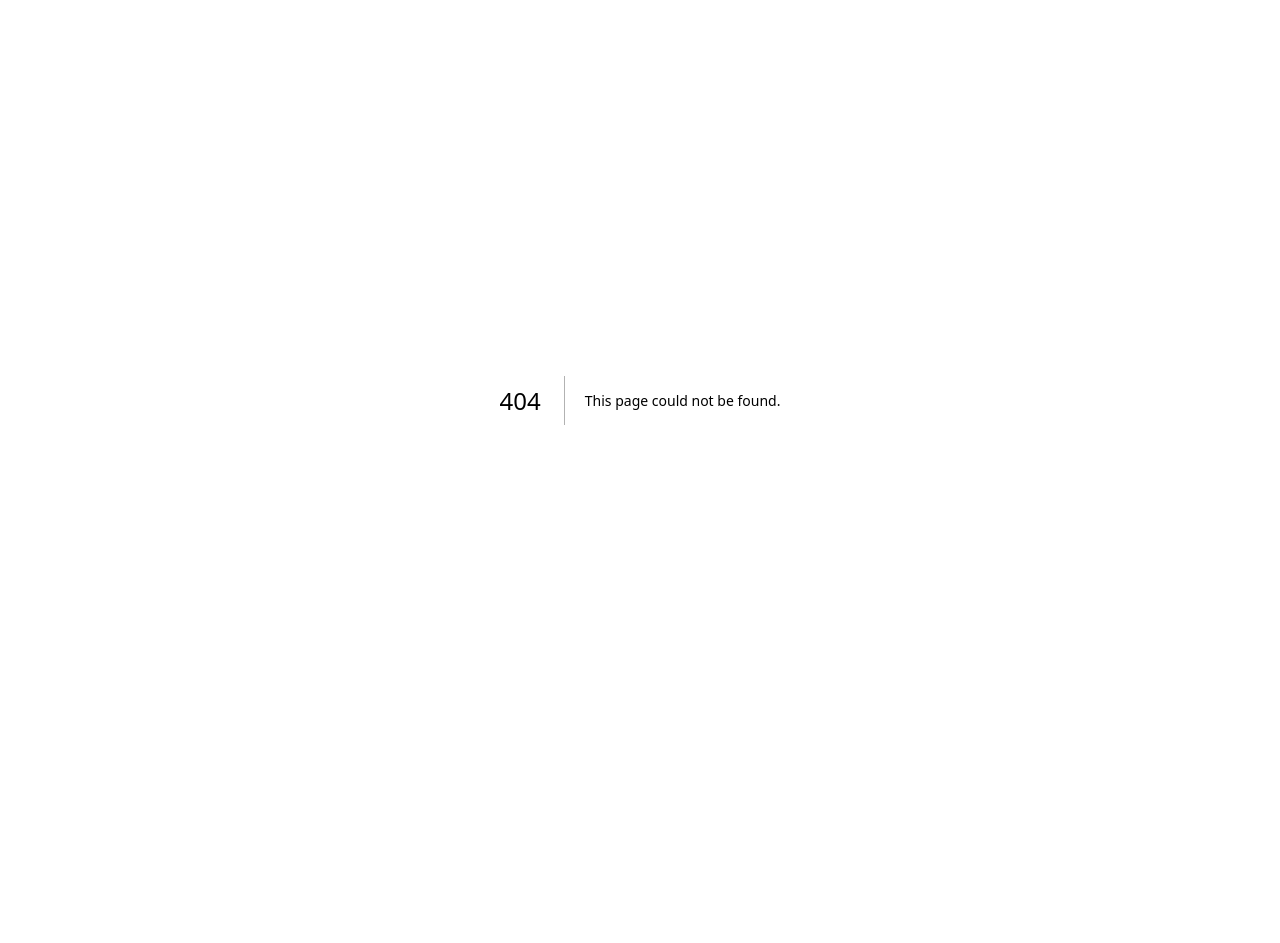
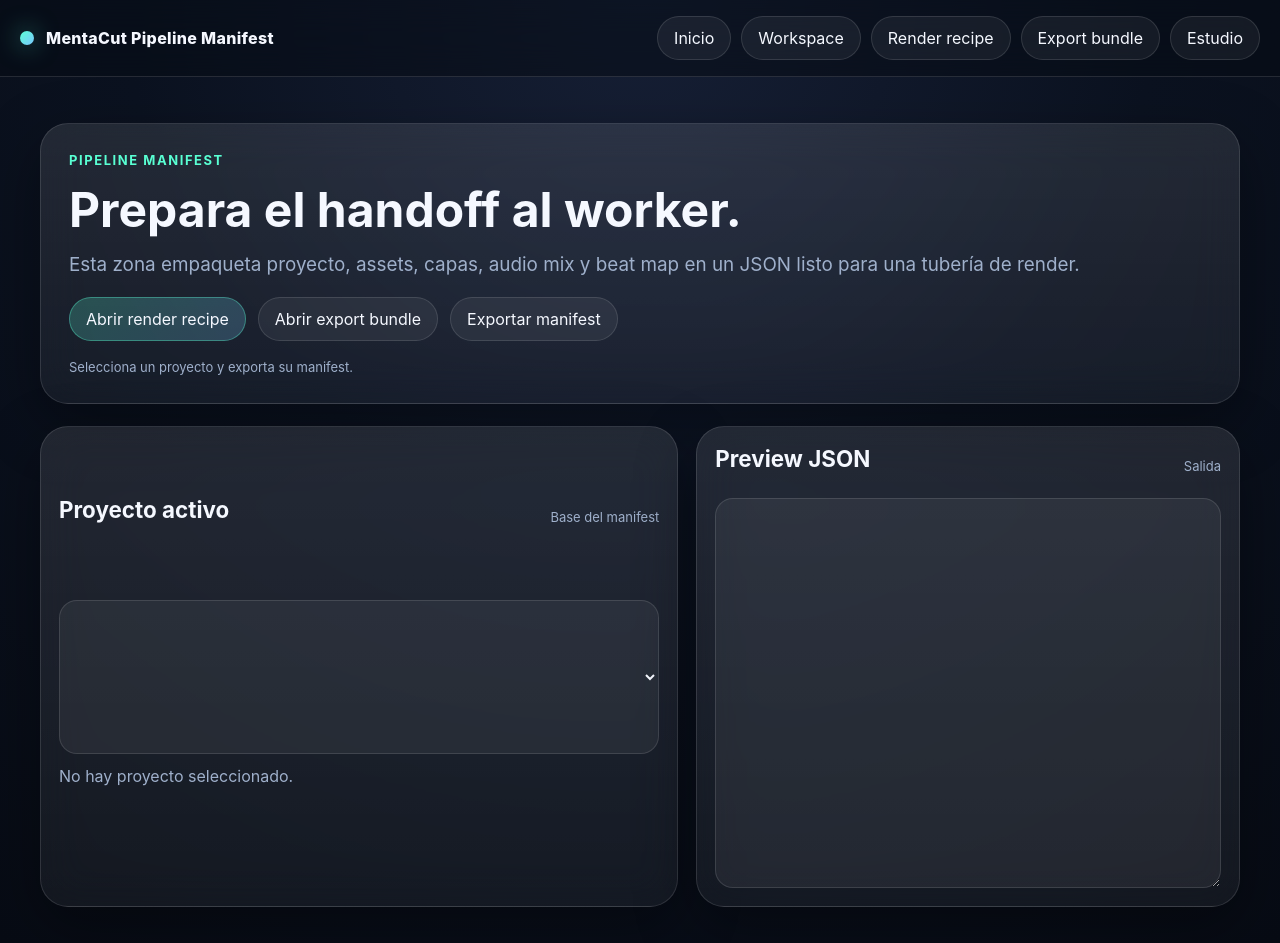
Before and after one commit to alain7224/MentaCut, a Next.js app: page /studio/pipeline-manifest in a window 1280 px wide. Before the commit this address had no page. Before the commit the page ends 800 px from the top, so only its background shows below. Built offline with nearby package versions, Linux system fonts and the light colour scheme.

Commit message:
feat: add pipeline manifest route for worker handoff

```diff
--- /dev/null
+++ b/app/studio/pipeline-manifest/page.tsx
@@ -0,0 +1,101 @@
+'use client'
+
+import Link from 'next/link'
+import { useEffect, useMemo, useState } from 'react'
+import { readProjectAudioMixes, type ProjectAudioMix } from '@/lib/local-audio-mix'
+import { readProjectBeatMaps, type ProjectBeatMap } from '@/lib/local-beatmap'
+import { listLocalMedia, type LocalMediaRecord } from '@/lib/local-media'
+import { buildPipelineManifest } from '@/lib/pipeline-manifest'
+import { readStickerLayers, type StickerLayerEntry } from '@/lib/local-sticker-layers'
+import { readLocalProjects, type LocalProject } from '@/lib/local-store'
+import { readTextLayers, type TextLayerEntry } from '@/lib/local-text-layers'
+
+export default function StudioPipelineManifestPage() {
+  const [projects, setProjects] = useState<LocalProject[]>([])
+  const [library, setLibrary] = useState<LocalMediaRecord[]>([])
+  const [textLayers, setTextLayers] = useState<TextLayerEntry[]>([])
+  const [stickerLayers, setStickerLayers] = useState<StickerLayerEntry[]>([])
+  const [audioMixes, setAudioMixes] = useState<ProjectAudioMix[]>([])
+  const [beatMaps, setBeatMaps] = useState<ProjectBeatMap[]>([])
+  const [activeProjectId, setActiveProjectId] = useState<string | null>(null)
+  const [status, setStatus] = useState('')
+
+  useEffect(() => {
+    const next = readLocalProjects()
+    setProjects(next)
+    setActiveProjectId(next[0]?.id ?? null)
+    setTextLayers(readTextLayers())
+    setStickerLayers(readStickerLayers())
+    setAudioMixes(readProjectAudioMixes())
+    setBeatMaps(readProjectBeatMaps())
+    void listLocalMedia().then(setLibrary).catch(() => setLibrary([]))
+  }, [])
+
+  const activeProject = useMemo(() => projects.find((item) => item.id === activeProjectId) ?? null, [projects, activeProjectId])
+  const activeAudioMix = useMemo(() => audioMixes.find((item) => item.projectId === activeProjectId) ?? null, [audioMixes, activeProjectId])
+  const activeBeatMap = useMemo(() => beatMaps.find((item) => item.projectId === activeProjectId) ?? null, [beatMaps, activeProjectId])
+  const manifest = useMemo(() => activeProject ? buildPipelineManifest({ project: activeProject, mediaLibrary: library, textLayers, stickerLayers, audioMix: activeAudioMix, beatMap: activeBeatMap }) : null, [activeProject, library, textLayers, stickerLayers, activeAudioMix, activeBeatMap])
+
+  function exportManifest() {
+    if (!manifest) return
+    const blob = new Blob([JSON.stringify(manifest, null, 2)], { type: 'application/json' })
+    const url = URL.createObjectURL(blob)
+    const anchor = document.createElement('a')
+    anchor.href = url
+    anchor.download = `${manifest.project.name.replace(/\s+/g, '-').toLowerCase()}-pipeline-manifest.json`
+    anchor.click()
+    URL.revokeObjectURL(url)
+    setStatus('Manifest exportado')
+  }
+
+  return (
+    <div className="page-shell">
+      <header className="topbar">
+        <div className="brand"><span className="brand-dot" /><span>MentaCut Pipeline Manifest</span></div>
+        <nav className="nav">
+          <Link href="/" className="nav-link">Inicio</Link>
+          <Link href="/studio/workspace" className="nav-link">Workspace</Link>
+          <Link href="/studio/render-recipe" className="nav-link">Render recipe</Link>
+          <Link href="/studio/export-bundle" className="nav-link">Export bundle</Link>
+          <Link href="/studio" className="nav-link">Estudio</Link>
+        </nav>
+      </header>
+      <main className="main">
+        <section className="section">
+          <div className="panel hero-copy">
+            <span className="eyebrow">Pipeline manifest</span>
+            <h1 className="title" style={{ fontSize: 'clamp(1.8rem, 4vw, 3rem)' }}>Prepara el handoff al worker.</h1>
+            <p className="sub">Esta zona empaqueta proyecto, assets, capas, audio mix y beat map en un JSON listo para una tubería de render.</p>
+            <div className="action-row">
+              <Link href="/studio/render-recipe" className="btn btn-primary">Abrir render recipe</Link>
+              <Link href="/studio/export-bundle" className="btn">Abrir export bundle</Link>
+              <button className="btn" onClick={exportManifest} disabled={!manifest}>Exportar manifest</button>
+            </div>
+            <div className="timeline-label">{status || 'Selecciona un proyecto y exporta su manifest.'}</div>
+          </div>
+        </section>
+        <section className="section">
+          <div className="studio-grid-2">
+            <div className="panel timeline">
+              <div className="row-head"><h2 className="section-title">Proyecto activo</h2><div className="timeline-label">Base del manifest</div></div>
+              <select className="input" value={activeProjectId ?? ''} onChange={(event) => setActiveProjectId(event.target.value)}>
+                {projects.map((project) => <option key={project.id} value={project.id}>{project.name} · {project.format}</option>)}
+              </select>
+              {manifest ? (
+                <div className="cards">
+                  <article className="panel card"><h3>Assets</h3><p><strong>{manifest.assets.length}</strong></p></article>
+                  <article className="panel card"><h3>Text layers</h3><p><strong>{manifest.textLayers.length}</strong></p></article>
+                  <article className="panel card"><h3>Stickers</h3><p><strong>{manifest.stickerLayers.length}</strong></p></article>
+                </div>
+              ) : <div className="empty">No hay proyecto seleccionado.</div>}
+            </div>
+            <div className="panel timeline">
+              <div className="row-head"><h2 className="section-title">Preview JSON</h2><div className="timeline-label">Salida</div></div>
+              <textarea className="textarea" rows={18} readOnly value={manifest ? JSON.stringify(manifest, null, 2) : ''} />
+            </div>
+          </div>
+        </section>
+      </main>
+    </div>
+  )
+}
```
